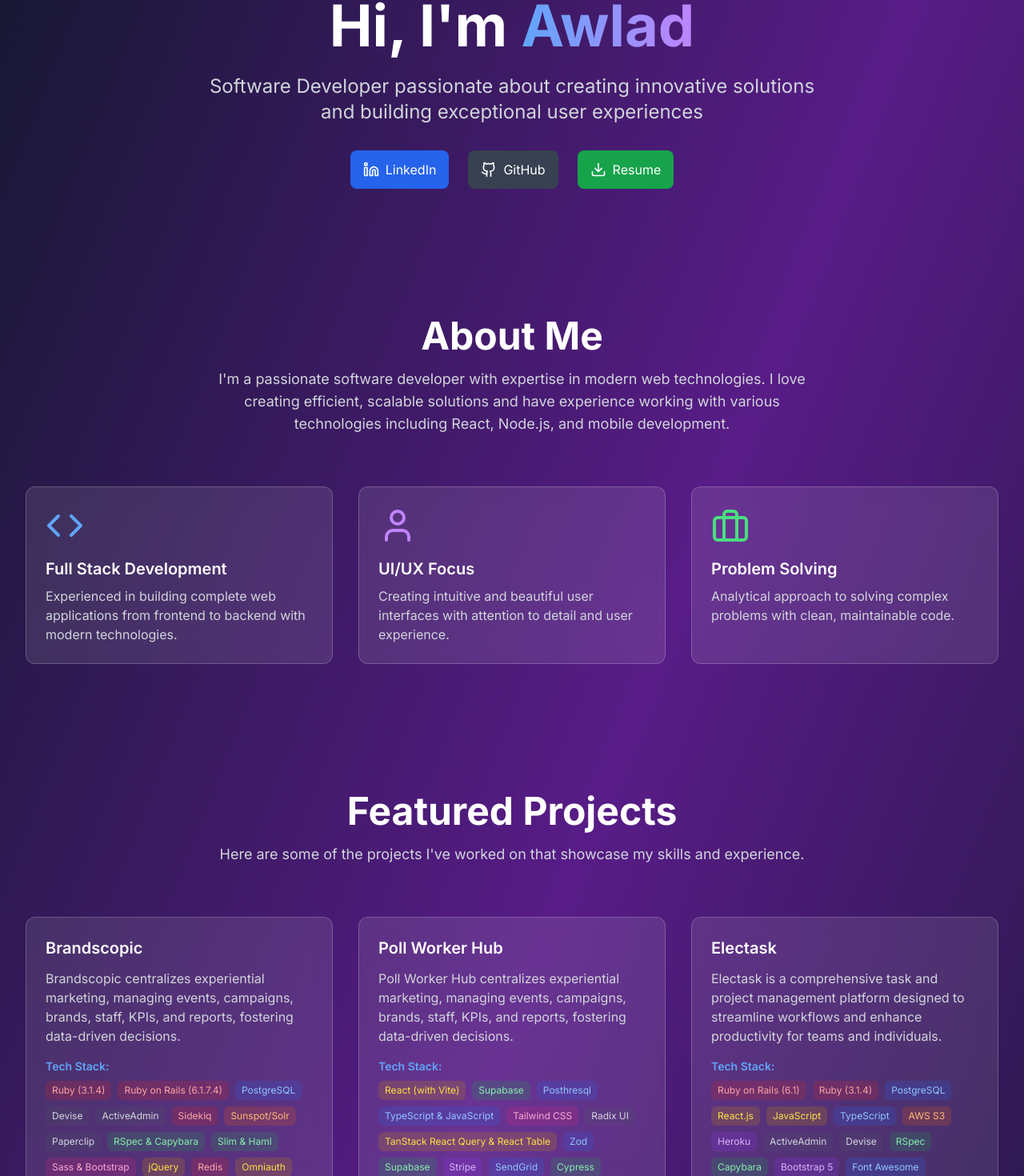
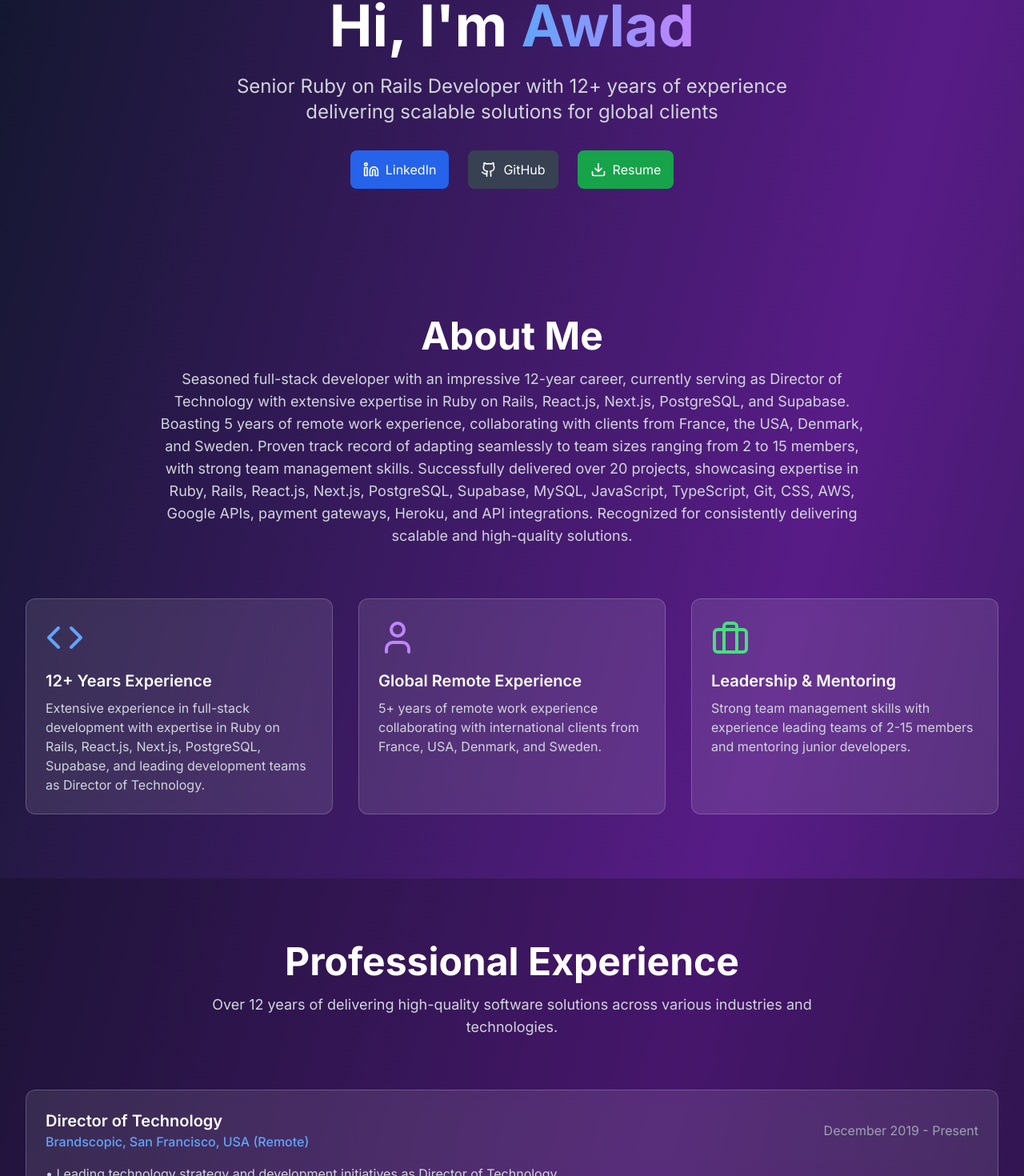
Before and after one commit to awlad/awlad-portfolio, a Next.js app: page / in a window 1280 px wide. Shown: the part 364-1834 px from the top of the page at 80% size. Built offline with nearby package versions, Linux system fonts and the light colour scheme.

Commit message:
Added project details

```diff
--- a/src/app/page.tsx
+++ b/src/app/page.tsx
@@ -4,7 +4,18 @@
 import { Github, Linkedin, Mail, ExternalLink, Code, User, Briefcase } from 'lucide-react'
 import Image from 'next/image'
 
+// Calculate years of experience dynamically
+const calculateYearsOfExperience = () => {
+  const startDate = new Date('2012-11-01') // November 1, 2012
+  const currentDate = new Date()
+  const diffInMilliseconds = currentDate.getTime() - startDate.getTime()
+  const diffInYears = diffInMilliseconds / (1000 * 60 * 60 * 24 * 365.25)
+  return Math.floor(diffInYears)
+}
+
 export default function Home() {
+  const yearsOfExperience = calculateYearsOfExperience()
+
   return (
     <div className="min-h-screen bg-gradient-to-br from-slate-900 via-purple-900 to-slate-900">
       {/* Header/Navigation */}
@@ -20,6 +31,7 @@
             </motion.div>
             <div className="hidden md:flex space-x-8">
               <a href="#about" className="text-gray-300 hover:text-white transition-colors">About</a>
+              <a href="#experience" className="text-gray-300 hover:text-white transition-colors">Experience</a>
               <a href="#projects" className="text-gray-300 hover:text-white transition-colors">Projects</a>
               <a href="#contact" className="text-gray-300 hover:text-white transition-colors">Contact</a>
             </div>
@@ -54,7 +66,7 @@
                 Hi, I&apos;m <span className="text-transparent bg-clip-text bg-gradient-to-r from-blue-400 to-purple-400">Awlad</span>
               </h1>
               <p className="text-xl md:text-2xl text-gray-300 mb-8 max-w-3xl mx-auto">
-                Software Developer passionate about creating innovative solutions and building exceptional user experiences
+                Senior Ruby on Rails Developer with {yearsOfExperience}+ years of experience delivering scalable solutions for global clients
               </p>
               <div className="flex flex-col sm:flex-row justify-center items-center space-y-4 sm:space-y-0 sm:space-x-6">
                 <motion.a
@@ -119,10 +131,14 @@
             className="text-center mb-16"
           >
             <h2 className="text-4xl md:text-5xl font-bold text-white mb-4">About Me</h2>
-            <p className="text-gray-300 text-lg max-w-3xl mx-auto">
-              I&apos;m a passionate software developer with expertise in modern web technologies.
-              I love creating efficient, scalable solutions and have experience working with various
-              technologies including React, Node.js, and mobile development.
+            <p className="text-gray-300 text-lg max-w-4xl mx-auto">
+              Seasoned full-stack developer with an impressive {yearsOfExperience}-year career, currently serving as Director of Technology
+              with extensive expertise in Ruby on Rails, React.js, Next.js, PostgreSQL, and Supabase. Boasting 5 years of
+              remote work experience, collaborating with clients from France, the USA, Denmark, and Sweden. Proven track record
+              of adapting seamlessly to team sizes ranging from 2 to 15 members, with strong team management skills. Successfully
+              delivered over 20 projects, showcasing expertise in Ruby, Rails, React.js, Next.js, PostgreSQL, Supabase, MySQL,
+              JavaScript, TypeScript, Git, CSS, AWS, Google APIs, payment gateways, Heroku, and API integrations. Recognized
+              for consistently delivering scalable and high-quality solutions.
             </p>
           </motion.div>
 
@@ -135,9 +151,10 @@
               className="bg-white/10 backdrop-blur-md rounded-xl p-6 border border-white/20"
             >
               <Code className="w-12 h-12 text-blue-400 mb-4" />
-              <h3 className="text-xl font-semibold text-white mb-2">Full Stack Development</h3>
+              <h3 className="text-xl font-semibold text-white mb-2">{yearsOfExperience}+ Years Experience</h3>
               <p className="text-gray-300">
-                Experienced in building complete web applications from frontend to backend with modern technologies.
+                Extensive experience in full-stack development with expertise in Ruby on Rails, React.js, Next.js, PostgreSQL,
+                Supabase, and leading development teams as Director of Technology.
               </p>
             </motion.div>
 
@@ -149,9 +166,9 @@
               className="bg-white/10 backdrop-blur-md rounded-xl p-6 border border-white/20"
             >
               <User className="w-12 h-12 text-purple-400 mb-4" />
-              <h3 className="text-xl font-semibold text-white mb-2">UI/UX Focus</h3>
+              <h3 className="text-xl font-semibold text-white mb-2">Global Remote Experience</h3>
               <p className="text-gray-300">
-                Creating intuitive and beautiful user interfaces with attention to detail and user experience.
+                5+ years of remote work experience collaborating with international clients from France, USA, Denmark, and Sweden.
               </p>
             </motion.div>
 
@@ -163,10 +180,122 @@
               className="bg-white/10 backdrop-blur-md rounded-xl p-6 border border-white/20"
             >
               <Briefcase className="w-12 h-12 text-green-400 mb-4" />
-              <h3 className="text-xl font-semibold text-white mb-2">Problem Solving</h3>
+              <h3 className="text-xl font-semibold text-white mb-2">Leadership & Mentoring</h3>
               <p className="text-gray-300">
-                Analytical approach to solving complex problems with clean, maintainable code.
+                Strong team management skills with experience leading teams of 2-15 members and mentoring junior developers.
               </p>
+            </motion.div>
+          </div>
+        </div>
+      </section>
+
+      {/* Experience Section */}
+      <section id="experience" className="py-20 px-4 sm:px-6 lg:px-8 bg-black/20">
+        <div className="max-w-7xl mx-auto">
+          <motion.div
+            initial={{ opacity: 0, y: 20 }}
+            whileInView={{ opacity: 1, y: 0 }}
+            transition={{ duration: 0.8 }}
+            viewport={{ once: true }}
+            className="text-center mb-16"
+          >
+            <h2 className="text-4xl md:text-5xl font-bold text-white mb-4">Professional Experience</h2>
+            <p className="text-gray-300 text-lg max-w-3xl mx-auto">
+              Over {yearsOfExperience} years of delivering high-quality software solutions across various industries and technologies.
+            </p>
+          </motion.div>
+
+          <div className="space-y-8">
+            <motion.div
+              initial={{ opacity: 0, y: 20 }}
+              whileInView={{ opacity: 1, y: 0 }}
+              transition={{ duration: 0.8, delay: 0.1 }}
+              viewport={{ once: true }}
+              className="bg-white/10 backdrop-blur-md rounded-xl p-6 border border-white/20"
+            >
+              <div className="flex flex-col md:flex-row md:items-center md:justify-between mb-4">
+                <div>
+                  <h3 className="text-xl font-semibold text-white">Director of Technology</h3>
+                  <p className="text-blue-400 font-medium">Brandscopic, San Francisco, USA (Remote)</p>
+                </div>
+                <span className="text-gray-400 text-sm md:text-base">December 2019 - Present</span>
+              </div>
+              <ul className="text-gray-300 space-y-2">
+                <li>• Leading technology strategy and development initiatives as Director of Technology</li>
+                <li>• Architecting and implementing modern solutions using React.js, Next.js, PostgreSQL, and Supabase</li>
+                <li>• Optimized and scaled up a legacy Ruby on Rails system, resulting in a 20% performance improvement</li>
+                <li>• Implemented agile methods, ensuring precise timelines, and boosted development efficiency</li>
+                <li>• Engaged with clients to grasp their needs and customized sprints, resulting in a 10% reduction in development time</li>
+                <li>• Worked with product stakeholders to improve the product and maintained detailed documentation</li>
+                <li>• Reviewed pull requests, designed application architecture, and supervised database management and deployments</li>
+              </ul>
+            </motion.div>
+
+            <motion.div
+              initial={{ opacity: 0, y: 20 }}
+              whileInView={{ opacity: 1, y: 0 }}
+              transition={{ duration: 0.8, delay: 0.2 }}
+              viewport={{ once: true }}
+              className="bg-white/10 backdrop-blur-md rounded-xl p-6 border border-white/20"
+            >
+              <div className="flex flex-col md:flex-row md:items-center md:justify-between mb-4">
+                <div>
+                  <h3 className="text-xl font-semibold text-white">Technical Team Lead</h3>
+                  <p className="text-blue-400 font-medium">Augnitive, Dhaka, Bangladesh</p>
+                </div>
+                <span className="text-gray-400 text-sm md:text-base">March 2020 - March 2023</span>
+              </div>
+              <ul className="text-gray-300 space-y-2">
+                <li>• Meeting with clients and collecting requirements</li>
+                <li>• Analysis requirements, breakdown to stories and set project sprint</li>
+                <li>• Monitor project development progress</li>
+                <li>• Help team members overcome obstacles and provide technical guidance</li>
+              </ul>
+            </motion.div>
+
+            <motion.div
+              initial={{ opacity: 0, y: 20 }}
+              whileInView={{ opacity: 1, y: 0 }}
+              transition={{ duration: 0.8, delay: 0.3 }}
+              viewport={{ once: true }}
+              className="bg-white/10 backdrop-blur-md rounded-xl p-6 border border-white/20"
+            >
+              <div className="flex flex-col md:flex-row md:items-center md:justify-between mb-4">
+                <div>
+                  <h3 className="text-xl font-semibold text-white">Senior Software Engineer</h3>
+                  <p className="text-blue-400 font-medium">Feedier, Lille, France (Remote)</p>
+                </div>
+                <span className="text-gray-400 text-sm md:text-base">January 2019 - November 2019</span>
+              </div>
+              <ul className="text-gray-300 space-y-2">
+                <li>• Conducted usability and performance analysis, offering improvement suggestions</li>
+                <li>• Took on leadership responsibilities while serving as a full-stack software engineer</li>
+                <li>• Oversaw project scheduling, planning, and deadlines for multiple concurrent projects</li>
+                <li>• Analyzed requirements, joined client meetings, designed architecture, coded, tested, and reviewed pull requests</li>
+              </ul>
+            </motion.div>
+
+            <motion.div
+              initial={{ opacity: 0, y: 20 }}
+              whileInView={{ opacity: 1, y: 0 }}
+              transition={{ duration: 0.8, delay: 0.4 }}
+              viewport={{ once: true }}
+              className="bg-white/10 backdrop-blur-md rounded-xl p-6 border border-white/20"
+            >
+              <div className="flex flex-col md:flex-row md:items-center md:justify-between mb-4">
+                <div>
+                  <h3 className="text-xl font-semibold text-white">Senior Software Engineer</h3>
+                  <p className="text-blue-400 font-medium">Nascenia Limited, Dhaka, Bangladesh</p>
+                </div>
+                <span className="text-gray-400 text-sm md:text-base">September 2012 - December 2018</span>
+              </div>
+              <ul className="text-gray-300 space-y-2">
+                <li>• Developed, tested, and maintained Ruby on Rails applications</li>
+                <li>• Resolved technical issues and bugs in Rails apps effectively</li>
+                <li>• Ensured compliance with coding standards, best practices, and performance metrics</li>
+                <li>• Collaborated on cross-functional teams to implement new features</li>
+                <li>• Mentored junior developers and contributed to the team&apos;s knowledge base</li>
+              </ul>
             </motion.div>
           </div>
         </div>
```
